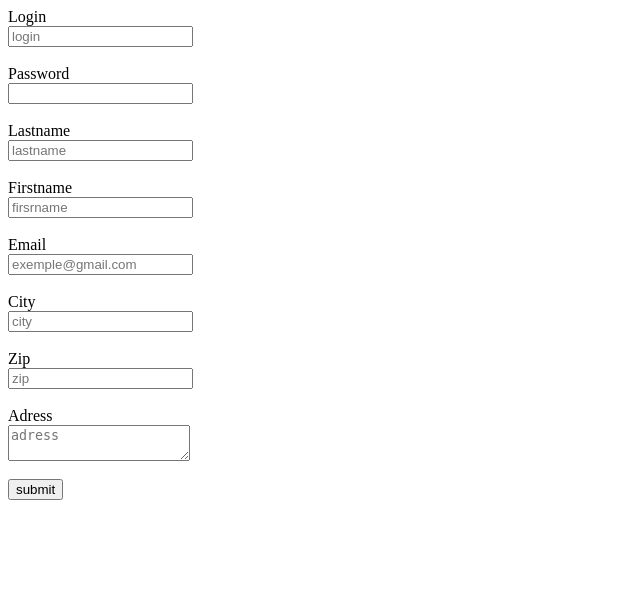
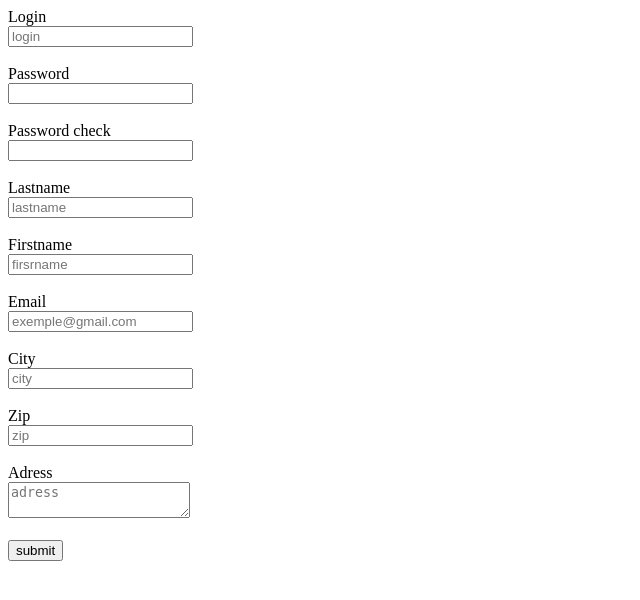
Before and after one commit to huongmay-nguyenphuoc/boutique, a PHP site: page /inscription.php in a window 1280 px wide. Shown: the top 600 px of the page, without its empty margins (0-640 px from the left). Run offline with PHP 8.4, Linux system fonts and the light colour scheme.

Commit message:
essai flop

```diff
--- /dev/null
+++ b/classes/user.php
@@ -0,0 +1,59 @@
+<?php
+
+require_once('validator.php');
+
+class user{
+    private $db;
+    private $id_member;
+    private $login;
+    private $password;
+    private $firstname;
+    private $lastname;
+    private $email;
+    private $city;
+    private $zip;
+    private $adress;
+
+
+function register($login, $password, $lastname, $firstname, $email, $city, $zip, $adress){
+
+$request = $this->db->prepare('INSERT INTO users (login, password, lastname, firstname, email, city, zip, adress) VALUES (?, ?, ?, ?, ?, ?, ?, ?)');
+$request->execute(array($login, password_hash($password, PASSWORD_BCRYPT, ["cost" => 10]), $lastname, $firstname, $email, $city, $zip, $adress));
+return 1;
+}
+
+
+function connect($login){
+
+    $requser = $this->db->prepare('SELECT * FROM users WHERE login = $this->login');
+        $this->id = $requser[0]['id'];
+        $this->login = $requser[0]['login'];
+        return $requser;
+}
+
+function update($login, $password, $fistname, $lastname, $email, $city, $zip, $adress){
+
+    $update = $this->db->prepare("UPDATE users SET login = ?, password = ?, firstname = ?, lastname = ?, email = ?, city = ?, zip = ?, adress = ?  WHERE id = $this->id ",
+        ['login' => $login, 'password' => password_hash($password, PASSWORD_BCRYPT, ["cost" => 10])]);
+    $this->login = $login;
+    return $update;
+}
+
+
+function getId(){
+
+    return $this->id;
+}
+
+
+function getLogin(){
+
+    return $this->login;
+
+}
+
+
+}
+
+
+?>
--- /dev/null
+++ b/classes/validator.php
@@ -0,0 +1,90 @@
+<?php
+
+require_once('user.php');
+
+class validator{
+
+    private $id;
+    private $login;
+    private $password;
+    private $passwordcheck;
+    private $db;
+
+
+function userExists($login){
+
+    $check = $this->db->prepare('SELECT login FROM users WHERE login = ?');
+    if (!empty($check)) {
+        return 1;
+    } else {
+        return 0;
+    }
+
+
+}
+
+function passwordConfirm($password, $passwordcheck){
+
+    if($password == $passwordcheck){
+
+        return 1;
+    }
+
+    else{
+        return 0;
+    }
+}
+
+function passwordStrenght($password){
+
+    if (!preg_match("#[0-9]+#", $password)) {
+
+        return 0;
+
+    } else {
+
+        return 1;
+    }
+}
+
+
+function sameLogin($login, $firstlogin){
+
+    if ($login != $firstlogin) {
+
+        return 1;
+
+    } else {
+
+        return 0;
+    }
+
+}
+
+
+function passwordConnect($login, $password){
+
+$checkpassword = $this->db->prepare('SELECT password from users WHERE login = $this->login');
+
+    if (!empty($checkpassword)) {
+
+        $auth = password_verify($password, $checkpassword[0]['password']);
+
+        if ($auth == 1) {
+
+            return 1;
+
+        } else {
+
+            return 0;
+        }
+
+    } else {
+
+    return 0;
+}
+
+}
+
+}
+?>
--- a/inscription.php
+++ b/inscription.php
@@ -1,9 +1,87 @@
+<?php
+
+require_once 'classes/user.php';
+require_once 'classes/validator.php';
+session_start();
+
+$db = new PDO('mysql:host=localhost;dbname=boutique', 'root', '');
+
+
+if(isset($_POST['submit'])){
+
+    $validator = new validator();
+
+    $login = htmlspecialchars($_POST['login']);
+    $password = htmlspecialchars($_POST['password']);
+    $passwordcheck = htmlspecialchars($_POST['passwordcheck']);
+    $firstname = htmlspecialchars($_POST['firstname']);
+    $lastname = htmlspecialchars($_POST['lastname']);
+    $email = htmlspecialchars($_POST['email']);
+    $city = htmlspecialchars($_POST['city']);
+    $zip = htmlspecialchars($_POST['zip']);
+    $adress = htmlspecialchars($_POST['adress']);
+
+    if($validator->userExists($login) == 1){
+
+        $errors[] = "This login already exists!";
+    }
+
+    if($validator->passwordConfirm($password, $passwordcheck) == 0){
+
+        $errors[] = "Problems with the password";
+    }
+
+    if($validator->passwordStrenght($password) == 0){
+
+        $errors[] = "Password needs to contain min a number";
+    }
+
+    if(empty($errors)){
+        $user = new user();
+        $user->register($login, $password, $firstname, $lastname, $email, $city, $zip, $adress);
+        $success = "Account created. <a href='connexion.php'>Log in</a>";
+    }
+
+}
+
+
+
+?>
+
+<!--Alerte (erreur ou succès)-->
+<?php if (!empty($errors)): ?>
+        <div>
+            <?php foreach ($errors as $error) {
+                echo '<p class="red-text">' . $error . '</p>';
+            }
+            ?>
+        </div>
+    <?php elseif (isset($success)): ?>
+        <div>
+            <p class="white-text"><?php echo $success; ?></p>
+        </div>
+    <?php endif; ?>
+
+
+<!DOCTYPE html>
+<html lang="en">
+<head>
+    <meta charset="UTF-8">
+    <meta name="viewport" content="width=device-width, initial-scale=1.0">
+    <title>Document</title>
+</head>
+<body>
+
+
 <form method="post" action="inscription.php">
     <label for="login">Login</label><br>
     <input type="text" id="login" name="login" maxlength="20" placeholder="login" pattern="[a-zA-Z0-9-_.]{1,20}" title="caractères acceptés : a-zA-Z0-9-_." required="required"><br><br>
 
     <label for="password">Password</label><br>
     <input type="password" id="password" name="password" required="required"><br><br>
+
+    <label for="passwordcheck">Password check</label><br>
+    <input type="password" id="passwordcheck" name="passwordcheck" required="required"><br><br>
 
     <label for="lastname">Lastname</label><br>
     <input type="text" id="lastname" name="lastname" placeholder="lastname"><br><br>
@@ -15,7 +93,7 @@
     <input type="email" id="email" name="email" placeholder="exemple@gmail.com"><br><br>
 
     <label for="city">City</label><br>
-    <input type="text" id="city" name="city" placeholder="city" pattern="[a-zA-Z0-9-_.]{5,15}" title="caractères acceptés : a-zA-Z0-9-_."><br><br>
+    <input type="text" id="city" name="city" placeholder="city" title="caractères acceptés : a-zA-Z0-9-_."><br><br>
 
     <label for="zip">Zip</label><br>
     <input type="text" id="zip" name="zip" placeholder="zip" pattern="[0-9]{5}" title="5 chiffres requis : 0-9"><br><br>
@@ -25,3 +103,7 @@
 
     <input type="submit" name="submit" value="submit">
 </form>
+
+
+</body>
+</html>
```
